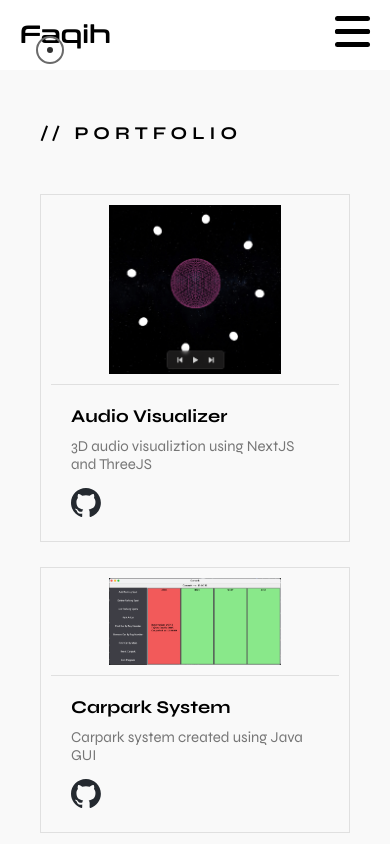
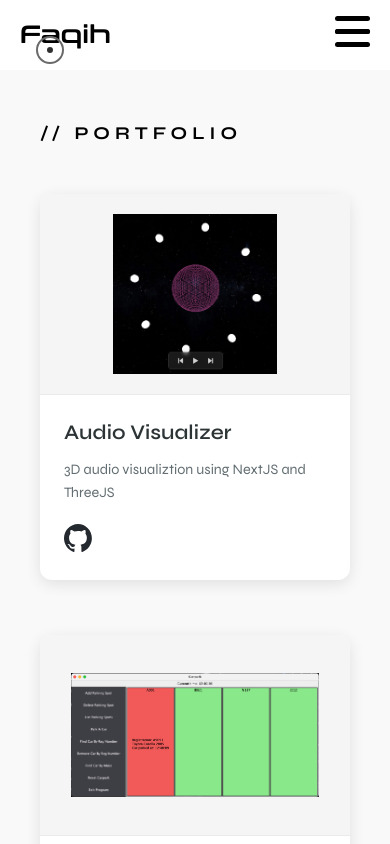
Before and after one commit to faqihisaninja/portfolio, a SvelteKit app: page /portfolio in a window 390 px wide. Shown: the top 844 px of the page. Built offline with nearby package versions, Linux system fonts and the light colour scheme.

Commit message:
Fix css of Card element

```diff
--- a/src/components/Card/Card.svelte
+++ b/src/components/Card/Card.svelte
@@ -24,6 +24,7 @@
 		</h1>
 		<p class="cardDes">{description}</p>
 		<a
+			class="github-link"
 			href={githubLink}
 			target="_blank"
 			on:mouseenter={() => hover.set(true)}
@@ -36,58 +37,101 @@
 <style>
 	.card {
 		width: 30%;
-		padding: 10px;
-		border: 1px solid rgba(0, 0, 0, 0.1);
-		box-sizing: border-box;
+		min-height: 400px;
+		background: #ffffff;
+		border-radius: 12px;
+		box-shadow: 0 4px 15px rgba(0, 0, 0, 0.1);
+		transition:
+			transform 0.3s ease,
+			box-shadow 0.3s ease;
+		overflow: hidden;
 	}
+
 	.image {
+		width: 100%;
+		height: 200px;
+		overflow: hidden;
+		background: #f5f5f5;
 		display: flex;
 		justify-content: center;
 		align-items: center;
-		width: 100%;
-		margin-bottom: 10px;
-		height: 50%;
+		padding: 20px 0;
 	}
+
 	.projectImg {
-		width: 80%;
-		max-width: 100%;
-		object-fit: cover;
+		width: 90%;
+		height: 100%;
+		object-fit: contain;
+		transition: transform 0.3s ease;
 	}
+
 	.details {
-		border-top: 1px solid rgba(0, 0, 0, 0.1);
-		padding: 20px 20px 10px 20px;
+		padding: 24px;
+		border-top: 1px solid rgba(0, 0, 0, 0.08);
 	}
+
 	.cardTitle {
-		font-size: 18px;
-		margin: 0;
+		font-size: 1.5rem;
+		font-weight: 600;
+		margin: 0 0 12px 0;
+		line-height: 1.3;
 	}
+
 	.cardTitle a {
 		text-decoration: none;
-		color: #000;
+		color: #2d3436;
+		transition: color 0.2s ease;
 	}
+
 	.cardDes {
-		font-size: 15px;
-		color: #767676;
-		margin: 10px 0;
+		font-size: 1rem;
+		line-height: 1.6;
+		color: #636e72;
+		margin: 0 0 20px 0;
 	}
+
+	.github-link {
+		display: inline-block;
+		transition: transform 0.2s ease;
+	}
+
 	.github {
-		width: 30px;
+		width: 28px;
+		height: 28px;
 	}
+
 	@media only screen and (max-width: 1024px) {
 		.card {
 			width: 100%;
+			max-width: 500px;
+			margin: 0 auto 30px;
+			min-height: 350px;
 		}
+
+		.image {
+			height: 180px;
+		}
+
 		.projectImg {
-			width: 60%;
-		}
-		.github {
-			margin-top: 5px;
+			width: 80%;
 		}
 	}
 
 	@media only screen and (max-width: 400px) {
-		.projectImg {
-			width: 60%;
+		.card {
+			min-height: 300px;
+		}
+
+		.image {
+			height: 160px;
+		}
+
+		.cardTitle {
+			font-size: 1.3rem;
+		}
+
+		.cardDes {
+			font-size: 0.9rem;
 		}
 	}
 </style>
```
